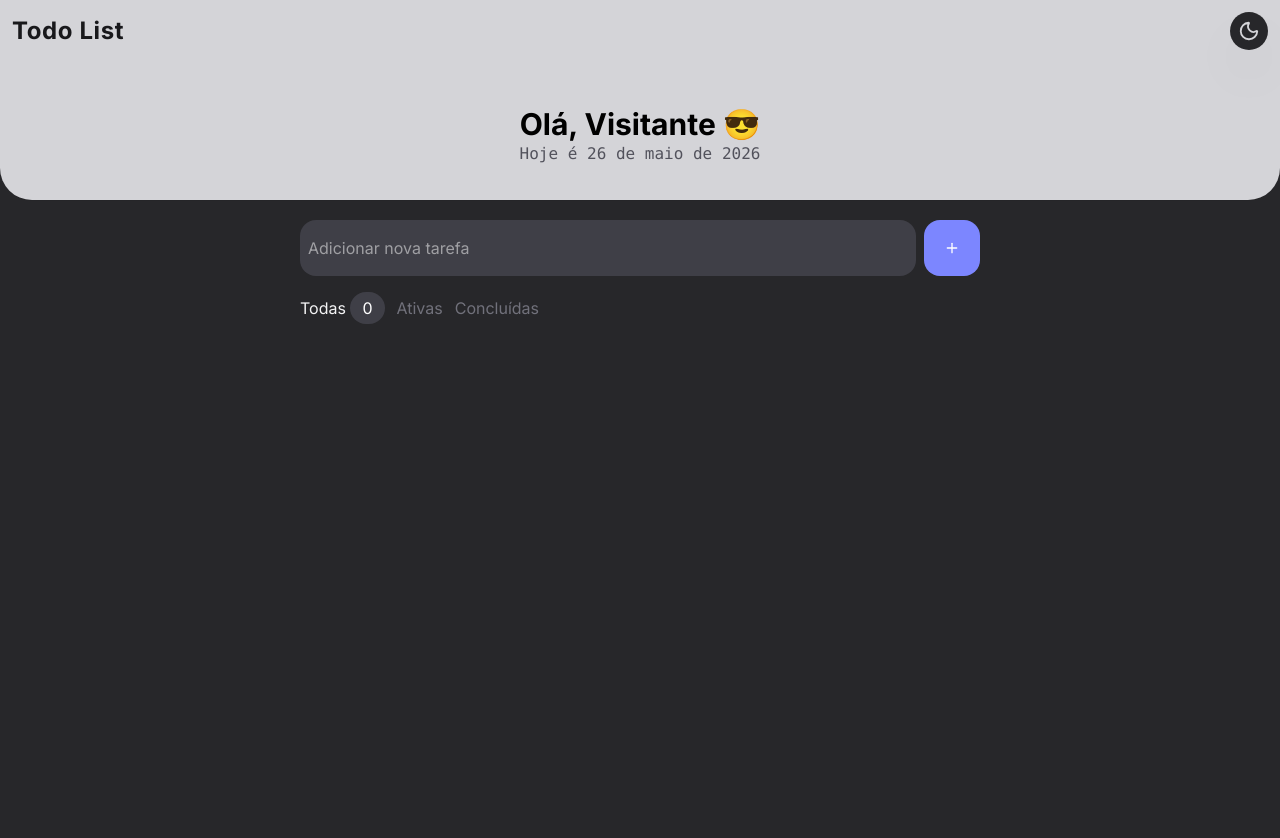
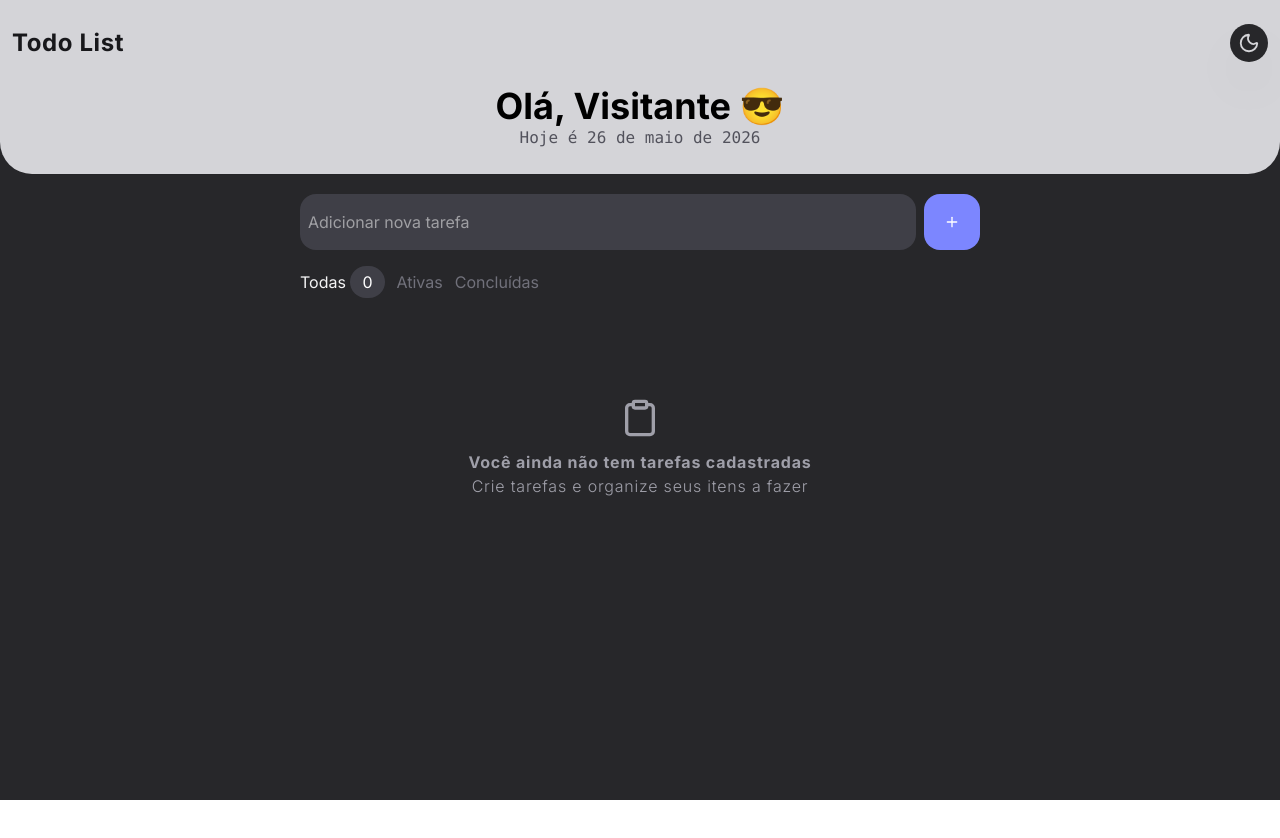
Before and after one commit to EduardoFelipe0231/todoapp-list, a React (Vite) app: page / in a window 1280 px wide. Shown: the top 838 px of the page. After the commit the page ends 800 px from the top, so only its background shows below. Built offline with nearby package versions, Linux system fonts and the light colour scheme.

Commit message:
novos detalhes

```diff
--- a/src/App.jsx
+++ b/src/App.jsx
@@ -1,12 +1,28 @@
-import { useEffect } from "react";
+import { useEffect, useState } from "react";
+import { tabTitle} from "./utils/General";
+import { Tooltip } from 'react-tooltip'
+import NotTasks from './Components/NotTasks'
 
-import { Trash2, Circle, Pencil, CircleCheckBig, Grid, List, LayoutGrid, Delete, Trash, Plus, Check, CheckCircle, CheckCircle2, CheckCircle2Icon, Moon, Bell, Sun} from "lucide-react"
-import { useState } from "react"
+import {
+  Trash2,
+  Circle,
+  Pencil,
+  CircleCheckBig,
+  Grid,
+  List,
+  LayoutGrid,
+  Delete,
+  Trash,
+  Plus,
+  Check,
+  CheckCircle,
+  CheckCircle2,
+  CheckCircle2Icon,
+  Moon,
+  Bell,
+  Sun}
+from "lucide-react"
 
-import { tabTitle} from "./utils/General";
-
-
-import { Tooltip } from 'react-tooltip'
 
 function App() {
 
@@ -83,11 +99,11 @@ function App() {
 
   //DarkMode - LightMode
 
-  const [theme, setTheme] = useState('light')
+  const [theme, setTheme] = useState(true)
 
   // =============================================================== \\
 
-  //Horario
+  //Data
   const d = new Date();
 
   const f = new Intl.DateTimeFormat("pt-br", {
@@ -97,18 +113,20 @@ function App() {
   })
 
 
-
   return (
-    <div className="bg-zinc-800 min-h-screen flex flex-col items-center text-sm md:text-base">
-      <div className="w-full bg-zinc-300 h-50 py-3 px-3 rounded-b-4xl shadow-2xs">
+    <div className="bg-zinc-800 min-h-screen flex flex-col items-center text-sm md:text-base ">
+      <div className="w-full bg-zinc-300 py-6 px-3 rounded-b-4xl shadow-2xs">
           <header className="container mx-auto flex justify-between items-center gap-5">
               <h3 className="text-sm font-bold md:text-2xl text-zinc-900 flex-1 tracking-wide">Todo List</h3>
-              <button className="bg-zinc-800 hover:bg-zinc-800/75 p-2 rounded-full text-zinc-300 cursor-pointer shadow-2xl transition-all">
-                {theme === "light" ? <Moon size={22} /> : <Sun size={22} />}
+              <button
+                className="bg-zinc-800 hover:bg-zinc-800/75 p-2 rounded-full text-zinc-300 cursor-pointer shadow-2xl transition-all"
+                onClick={() => {setTheme(!theme)}}
+                >
+                {theme  ? <Moon size={22} /> : <Sun size={22} />}
               </button>
           </header>
           <div className="flex flex-col items-center justify-center ">
-              <h1 className="text-center mt-14 text-3xl font-bold">Olá, Visitante 😎</h1>
+              <h1 className="text-center mt-6 text-4xl font-bold">Olá, Visitante 😎</h1>
               <p className="font-mono text-zinc-600">Hoje é {f.format(d)}</p>
           </div>
       </div>
@@ -177,13 +195,14 @@ function App() {
 
 
         {/* lista - todos */}
-        <div className="w-full rounded-2xl space-y-3 h-140 py-4 px-1 overflow-y-auto scrollbar-thumb-zinc-500/60 scrollbar-track-zinc-900/10">
+        {task.length > 0 ? (
+          <div className="w-full rounded-2xl space-y-3 py-4 px-1 scrollbar-thumb-zinc-500/60 scrollbar-track-zinc-900/10">
           {toogleLayout ? (
             <ul className="grid grid-cols-1 gap-2 text-white">
               {task.map((todo) => (
                 <li key={todo.id} className="flex flex-wrap gap-4 p-5 rounded-2xl bg-zinc-700 items-center border-l-4 border-indigo-400">
                   <button
-                    className="hover:text-red-400 cursor-pointer transition-all"
+                    className="hover:text-indigo-400 cursor-pointer transition-all"
                   >
                     <Circle size={16}/>
                   </button>
@@ -195,7 +214,7 @@ function App() {
                     <Pencil size={16}/>
                   </button>
                   <button
-                    className="hover:text-red-400 cursor-pointer transition-all"
+                    className="hover:text-red-300/75 cursor-pointer transition-all"
                     onClick={() => deleteTask(todo.id)}
                   >
                     <Trash2 size={16}/>
@@ -208,7 +227,7 @@ function App() {
               {task.map((todo) => (
                 <li key={todo.id} className="flex flex-wrap gap-3 px-2 py-6 rounded-2xl bg-zinc-700 items-center border-l-4 border-indigo-400">
                   <button
-                    className="hover:text-red-400 cursor-pointer transition-all"
+                    className="hover:text-indigo-400 cursor-pointer transition-all"
                   >
                     <Circle size={16}/>
                   </button>
@@ -219,7 +238,7 @@ function App() {
                     <Pencil size={16}/>
                   </button>
                   <button
-                    className="hover:text-red-400 cursor-pointer transition-all"
+                    className="hover:text-red-300/75 cursor-pointer transition-all"
                     onClick={() => deleteTask(todo.id)}
                   >
                     <Trash2 size={16}/>
@@ -229,6 +248,9 @@ function App() {
             </ul>
           )}
         </div>
+        ) : (
+          <NotTasks/>
+        )}
       </div>
     </div>
   )
--- /dev/null
+++ b/src/Components/NotTasks.jsx
@@ -0,0 +1,11 @@
+import { Clipboard } from "lucide-react"
+
+export default function NotTasks(){
+    return (
+        <div className="w-full flex flex-col items-center justify-center text-zinc-400 mt-26 tracking-wider">
+            <Clipboard size={40}/>
+            <h2 className="font-bold mt-3">Você ainda não tem tarefas cadastradas</h2>
+            <p className="font-light">Crie tarefas e organize seus itens a fazer</p>
+        </div>
+    )
+}
```
